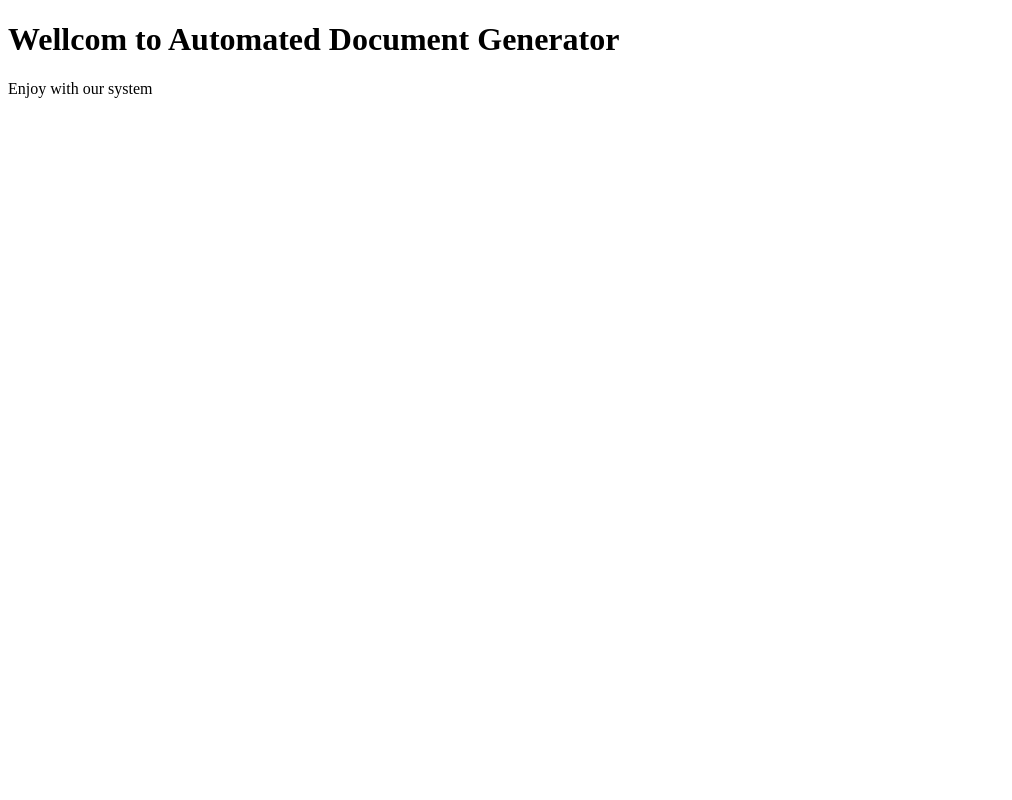
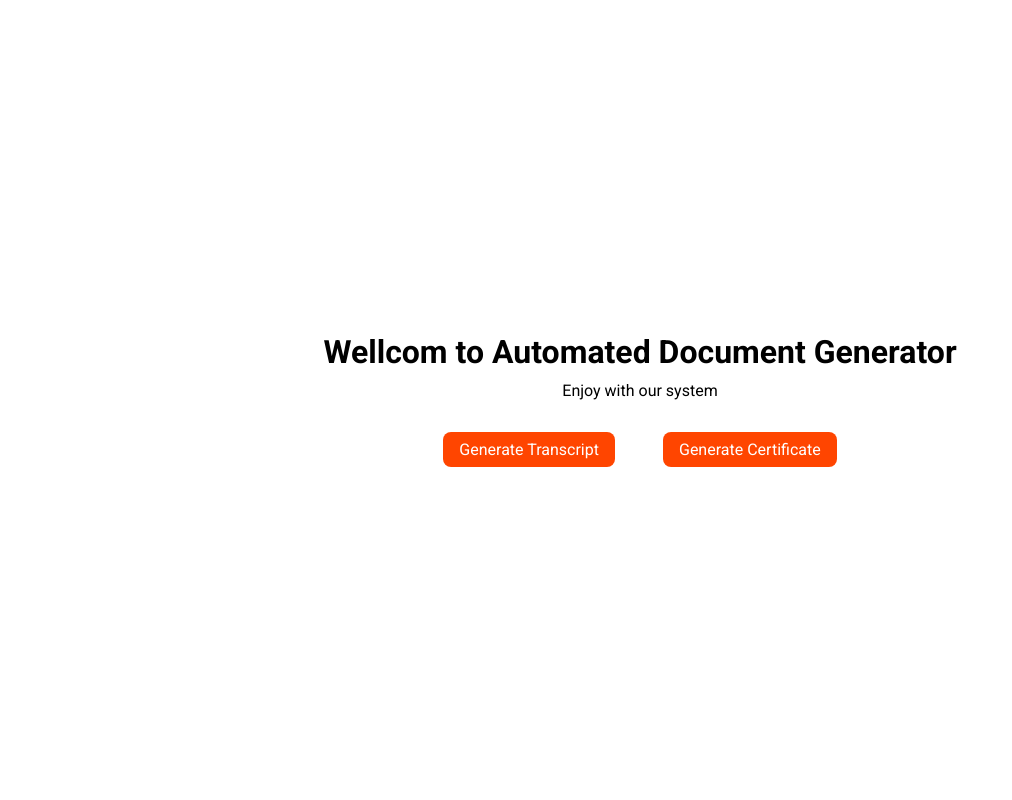
Before and after one commit to banz-tenz/auto-generate-documentation_KE-Sothin, a Python web app: template templates/index.html in a window 1280 px wide. Shown: the whole page, without its empty margins (0-1012 px from the left). Run offline with Jinja, Linux system fonts and the light colour scheme; the template is opened without the code that fills it, so the values that code supplies are empty.

Commit message:
feat:template-homePage

```diff
--- a/static/style/main.css
+++ b/static/style/main.css
@@ -0,0 +1,54 @@
+@import url('https://fonts.googleapis.com/css2?family=Roboto:ital,wght@0,100..900;1,100..900&display=swap');
+
+* {
+    padding: 0;
+    margin: 0;
+    box-sizing: border-box;
+    font-family: "Roboto", sans-serif;
+}
+
+main{
+    position: relative;
+    display: flex;
+    flex-direction: column;
+    justify-content: center;
+    align-items: center;
+    height: 100vh;
+    gap: 12px;
+    width: 100%;
+    gap: 32px;
+}
+
+
+.greet,
+.option{
+    /* position: absolute; */
+    display: flex;
+    justify-content: center;
+    align-items: flex-start;
+    flex-direction: column;
+    align-items: center;
+    gap: 10px;
+    /* height: 50vh; */
+    /* margin-left: 200px; */
+    /* display: none; */
+}
+
+.option {
+    margin: 0;
+    flex-direction: row;
+    gap: 48px;
+}
+
+.option a {
+    padding: 8px 16px;
+    text-decoration: none;
+    background-color: orangered;
+    color: white;
+    border-radius: 8px;
+    transition: transform ease .3s;
+}
+
+.option a:hover{
+    transform: scale(1.1);
+}
--- a/templates/index.html
+++ b/templates/index.html
@@ -8,12 +8,20 @@
 </head>
 <body>
     <main>
-        <div>
+        <div class="greet">
             <h1>
                 Wellcom to Automated Document Generator
             </h1>
             <p>Enjoy with our system</p>
         </div>
+        <div class="option">
+            <a href="/">
+                Generate Transcript
+            </a>
+            <a href="/">
+                Generate Certificate
+            </a>
+        </div>
     </main>
 </body>
 </html>
```
